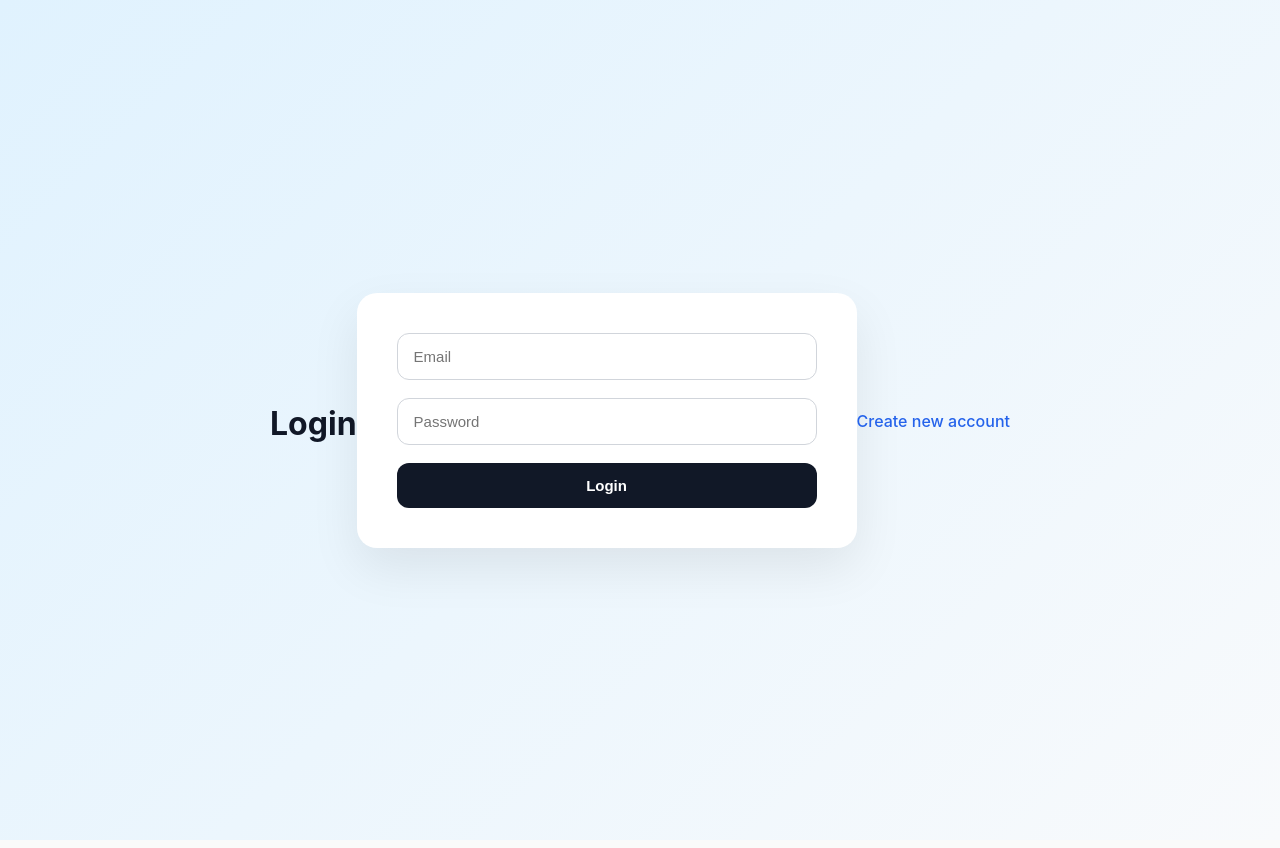
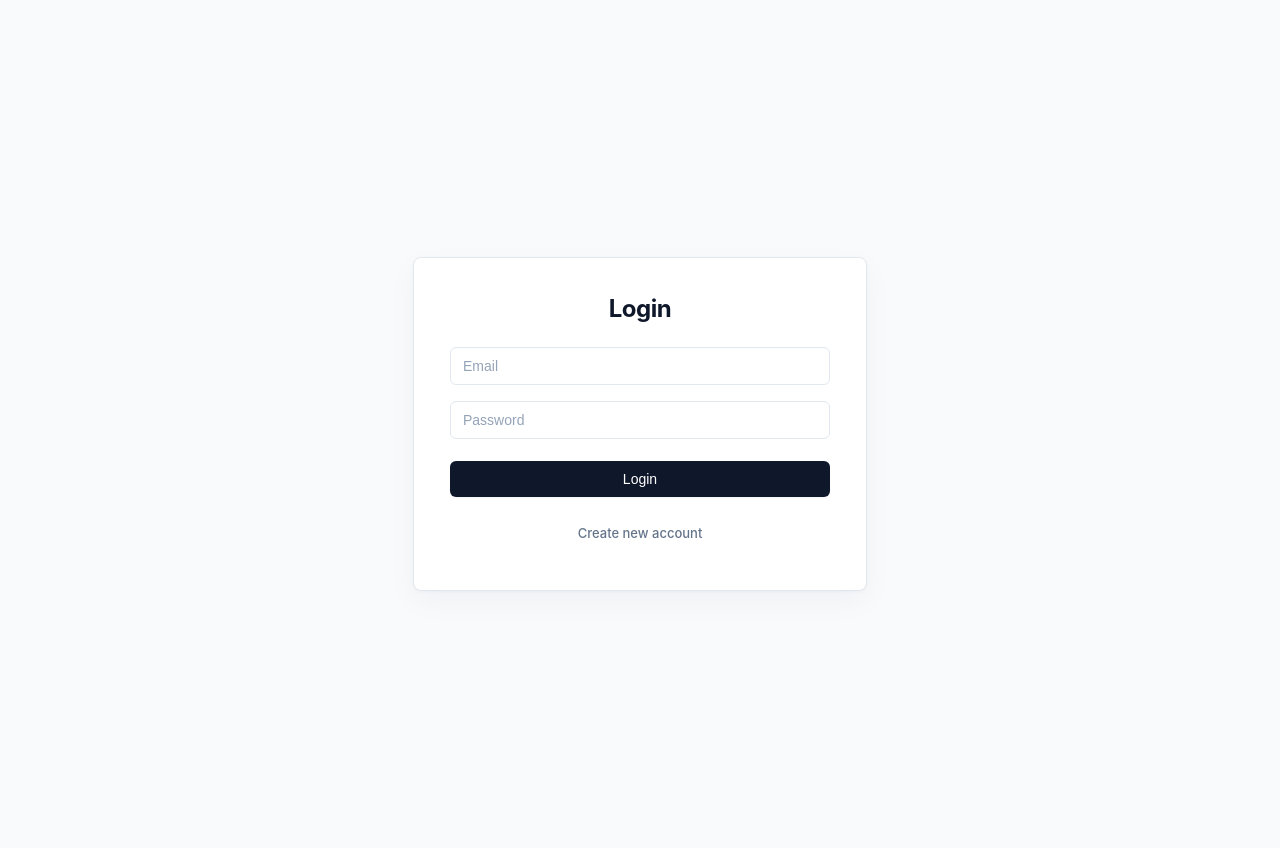
Before and after one commit to Sathya00005/SimpleKanbanBoard, a React (Vite) app in the folder frontend/: page /login in a window 1280 px wide. Built offline with nearby package versions, Linux system fonts and the light colour scheme; no server answers.

Commit message:
final cleanup

```diff
--- a/frontend/src/Login.css
+++ b/frontend/src/Login.css
@@ -3,68 +3,87 @@
   display: flex;
   justify-content: center;
   align-items: center;
-  background: linear-gradient(135deg, #e0f2fe, #f8fafc);
-  padding: 20px;
+  background-color: #f8fafc; /* Clean, light neutral canvas instead of a heavy gradient */
+  padding: 24px;
+  font-family: -apple-system, BlinkMacSystemFont, "Segoe UI", Roboto, sans-serif;
+  -webkit-font-smoothing: antialiased;
 }
 
 .auth-form {
   width: 100%;
-  max-width: 420px;
-  background: white;
-  padding: 40px;
-  border-radius: 20px;
-  box-shadow: 0 20px 50px rgba(0, 0, 0, 0.08);
+  max-width: 380px; /* Snugger, more professional density layout */
+  background: #ffffff;
+  padding: 36px;
+  border-radius: 8px; /* Refined geometric edge instead of bubbly 20px */
+  border: 1px solid #e2e8f0;
+  box-shadow: 0 1px 3px rgba(15, 23, 42, 0.03), 0 10px 30px rgba(15, 23, 42, 0.04);
   display: flex;
   flex-direction: column;
-  gap: 18px;
+  gap: 16px;
 }
 
 .auth-container h2 {
   text-align: center;
-  margin-bottom: 20px;
-  font-size: 32px;
-  color: #111827;
+  font-size: 24px; /* Balanced desktop weight */
+  font-weight: 700;
+  color: #0f172a; /* Deep matte obsidian */
+  margin: 0 0 8px 0;
+  letter-spacing: -0.02em;
 }
 
 .auth-form input {
-  padding: 14px 16px;
-  border: 1px solid #d1d5db;
-  border-radius: 12px;
-  font-size: 15px;
-  transition: 0.2s;
+  width: 100%;
+  padding: 10px 12px;
+  border: 1px solid #e2e8f0;
+  border-radius: 6px; /* Matching structural container profile radius */
+  font-size: 14px;
+  color: #0f172a;
+  background-color: #ffffff;
+  box-sizing: border-box;
+  box-shadow: inset 0 1px 2px rgba(0, 0, 0, 0.01);
+  transition: all 0.15s ease;
 }
 
 .auth-form input:focus {
   outline: none;
-  border-color: #2563eb;
-  box-shadow: 0 0 0 4px rgba(37, 99, 235, 0.12);
+  border-color: #cbd5e1; /* Smooth corporate focus */
+  box-shadow: 0 0 0 2px rgba(241, 245, 249, 0.8);
+}
+
+.auth-form input::placeholder {
+  color: #94a3b8;
 }
 
 .auth-form button {
-  background: #111827;
-  color: white;
+  background: #0f172a; /* True high-contrast accent button */
+  color: #ffffff;
   border: none;
-  padding: 14px;
-  border-radius: 12px;
+  padding: 10px 14px;
+  border-radius: 6px;
+  font-size: 14px;
+  font-weight: 500;
   cursor: pointer;
-  font-size: 15px;
-  font-weight: 600;
-  transition: 0.2s;
+  box-shadow: 0 1px 2px rgba(0, 0, 0, 0.05);
+  transition: background-color 0.15s ease;
+  margin-top: 6px;
 }
 
 .auth-form button:hover {
-  background: #1f2937;
-  transform: translateY(-1px);
+  background: #1e293b;
+  transform: none; /* No shifting behaviors on interactive buttons */
 }
 
 .switch {
   text-align: center;
-  margin-top: 18px;
-  color: #2563eb;
+  margin-top: 12px;
+  font-size: 13px;
+  font-weight: 500;
+  color: #64748b; /* Soft slate tone instead of bright blue hyperlinks */
   cursor: pointer;
-  font-weight: 500;
+  transition: color 0.15s ease;
 }
 
 .switch:hover {
-  text-decoration: underline;
+  color: #0f172a; /* Clean contrast highlight on user hover */
+  text-decoration: none; /* Keeps UI clutter-free */
 }
--- a/frontend/src/Login.tsx
+++ b/frontend/src/Login.tsx
@@ -17,31 +17,24 @@ export default function Login({ setIsLoggedIn }: Props) {
     password: "",
   });
 
-  const handleChange = (
-    e: ChangeEvent<HTMLInputElement>
-  ) => {
+  const handleChange = (e: ChangeEvent<HTMLInputElement>) => {
     setFormData({
       ...formData,
       [e.target.name]: e.target.value,
     });
   };
 
-  const handleSubmit = async (
-    e: FormEvent<HTMLFormElement>
-  ) => {
+  const handleSubmit = async (e: FormEvent<HTMLFormElement>) => {
     e.preventDefault();
 
     try {
-      const response = await fetch(
-        `${API_BASE_URL}/api/auth/login`,
-        {
+      const response = await fetch(`${API_BASE_URL}/api/auth/login`, {
         method: "POST",
         headers: {
           "Content-Type": "application/json",
         },
         body: JSON.stringify(formData),
-        }
-      );
+      });
 
       const data = await response.json();
 
@@ -54,7 +47,6 @@ export default function Login({ setIsLoggedIn }: Props) {
       localStorage.setItem("username", data.username);
 
       setIsLoggedIn(true);
-
       navigate("/");
     } catch (error) {
       console.error(error);
@@ -64,16 +56,18 @@ export default function Login({ setIsLoggedIn }: Props) {
 
   return (
     <div className="auth-container">
+      {/*
+        ✅ Form acts as a single structured card.
+        All elements are nested inside to leverage the column gap style cleanly!
+      */}
+      <form className="auth-form" onSubmit={handleSubmit}>
         <h2>Login</h2>
 
-      <form
-        className="auth-form"
-        onSubmit={handleSubmit}
-      >
         <input
           type="email"
           name="email"
           placeholder="Email"
+          value={formData.email}
           onChange={handleChange}
           required
         />
@@ -82,21 +76,17 @@ export default function Login({ setIsLoggedIn }: Props) {
           type="password"
           name="password"
           placeholder="Password"
+          value={formData.password}
           onChange={handleChange}
           required
         />
 
-        <button type="submit">
-          Login
-        </button>
-      </form>
+        <button type="submit">Login</button>
 
-      <p
-        className="switch"
-        onClick={() => navigate("/signup")}
-      >
+        <p className="switch" onClick={() => navigate("/signup")}>
           Create new account
         </p>
+      </form>
     </div>
   );
 }
--- a/frontend/src/SignUp.tsx
+++ b/frontend/src/SignUp.tsx
@@ -1,7 +1,7 @@
 import { useState } from "react";
 import type { ChangeEvent, FormEvent } from "react";
 import { useNavigate } from "react-router-dom";
-import "./Login.css";
+import "./Login.css"; // Uses the shared authentication style layouts cleanly
 
 const API_BASE_URL = import.meta.env.VITE_API_BASE_URL || "http://localhost:3001";
 
@@ -14,31 +14,24 @@ export default function SignUp() {
     password: "",
   });
 
-  const handleChange = (
-    e: ChangeEvent<HTMLInputElement>
-  ) => {
+  const handleChange = (e: ChangeEvent<HTMLInputElement>) => {
     setFormData({
       ...formData,
       [e.target.name]: e.target.value,
     });
   };
 
-  const handleSubmit = async (
-    e: FormEvent<HTMLFormElement>
-  ) => {
+  const handleSubmit = async (e: FormEvent<HTMLFormElement>) => {
     e.preventDefault();
 
     try {
-      const response = await fetch(
-        `${API_BASE_URL}/api/auth/signup`,
-        {
+      const response = await fetch(`${API_BASE_URL}/api/auth/signup`, {
         method: "POST",
         headers: {
           "Content-Type": "application/json",
         },
         body: JSON.stringify(formData),
-        }
-      );
+      });
 
       const data = await response.json();
 
@@ -48,7 +41,6 @@ export default function SignUp() {
       }
 
       alert("Account created successfully");
-
       navigate("/login");
     } catch (error) {
       console.error(error);
@@ -58,15 +50,17 @@ export default function SignUp() {
 
   return (
     <div className="auth-container">
+      {/* ✅ Heading and redirect links are tucked inside the form.
+        Your existing flexbox column properties will automatically layer them one below another.
+      */}
+      <form className="auth-form" onSubmit={handleSubmit}>
         <h2>Sign Up</h2>
 
-      <form
-        className="auth-form"
-        onSubmit={handleSubmit}
-      >
         <input
+          type="text"
           name="username"
           placeholder="Username"
+          value={formData.username}
           onChange={handleChange}
           required
         />
@@ -75,6 +69,7 @@ export default function SignUp() {
           type="email"
           name="email"
           placeholder="Email"
+          value={formData.email}
           onChange={handleChange}
           required
         />
@@ -83,21 +78,17 @@ export default function SignUp() {
           type="password"
           name="password"
           placeholder="Password"
+          value={formData.password}
           onChange={handleChange}
           required
         />
 
-        <button type="submit">
-          Sign Up
-        </button>
-      </form>
+        <button type="submit">Sign Up</button>
 
-      <p
-        className="switch"
-        onClick={() => navigate("/login")}
-      >
+        <p className="switch" onClick={() => navigate("/login")}>
           Already have an account? Login
         </p>
+      </form>
     </div>
   );
 }
```
Lines whose indentation alone changed are shown as unchanged.
